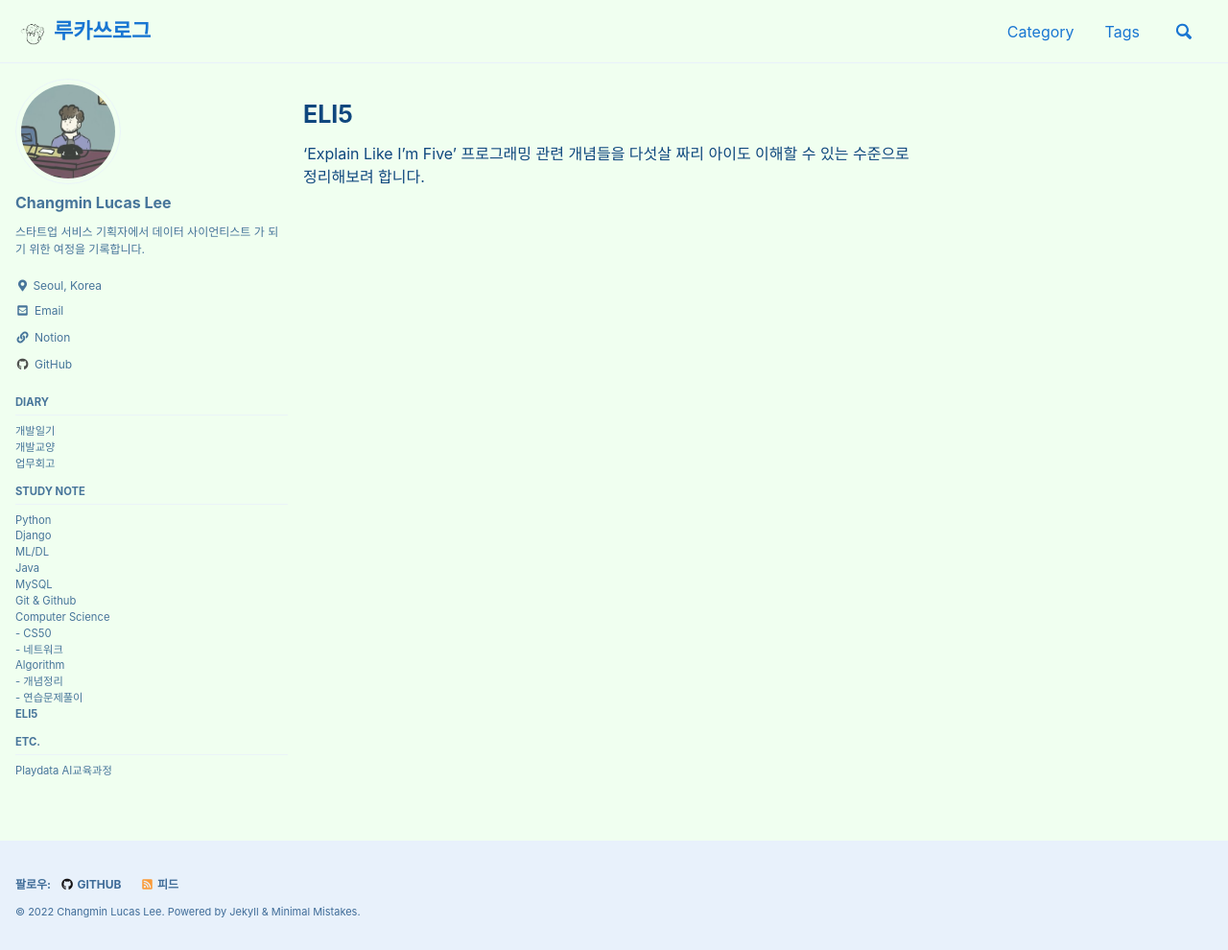
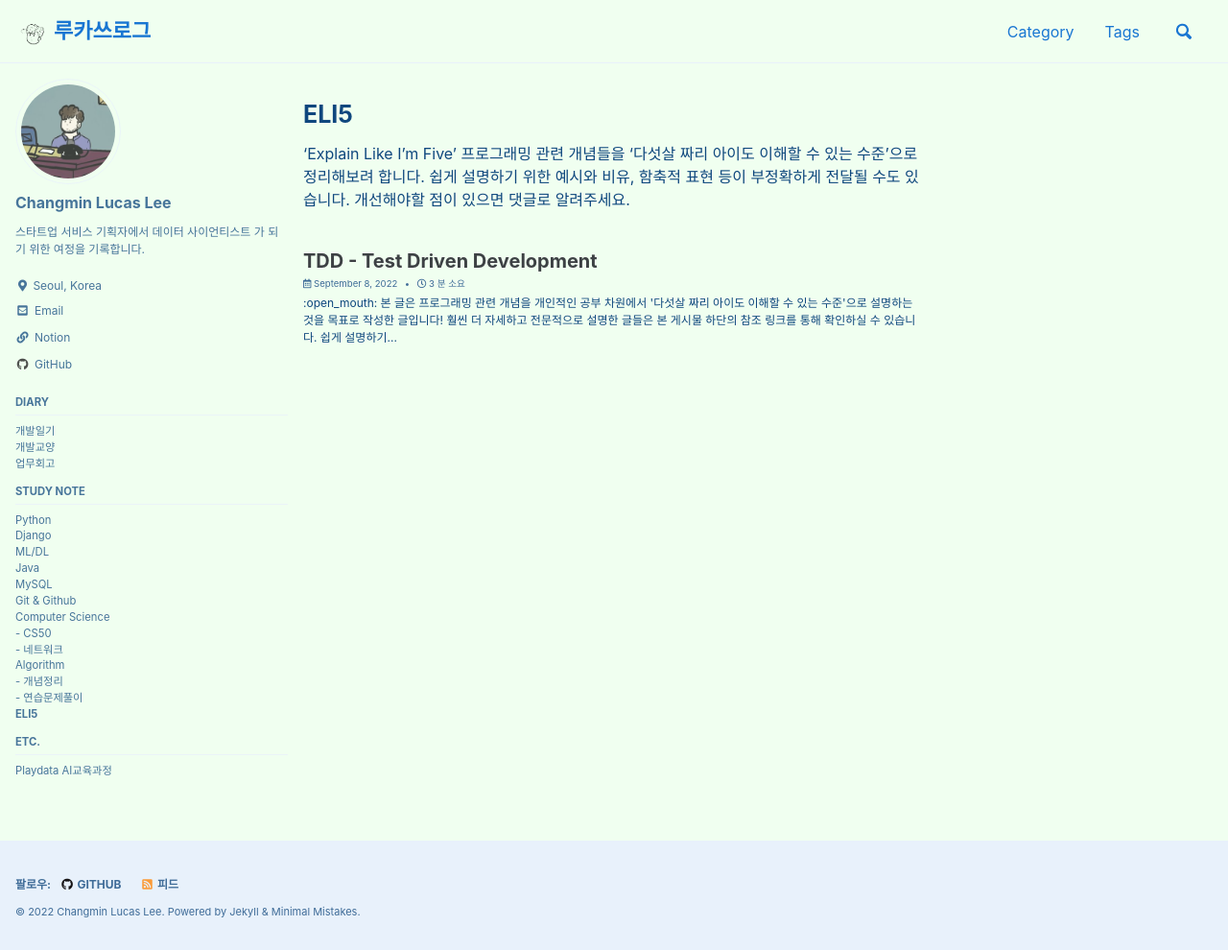
Before and after one commit to lucathree/lucathree.github.io, a Jekyll site: the page built from _pages/study-notes/eli5.md, in a window 1280 px wide and 990 px high. Shown: the whole window at 96% size. Built offline with Jekyll 4.4.1, drawn with Linux system fonts in a browser that asks for light colours; cached includes are drawn as plain includes; some of the changed lines change nothing that is shown.

Commit message:
first eli5 posting - tdd

````diff
--- a/_pages/study-notes/eli5.md
+++ b/_pages/study-notes/eli5.md
@@ -7,4 +7,5 @@
 ---
 
 'Explain Like I'm Five'
-프로그래밍 관련 개념들을 다섯살 짜리 아이도 이해할 수 있는 수준으로 정리해보려 합니다.
+프로그래밍 관련 개념들을 '다섯살 짜리 아이도 이해할 수 있는 수준'으로 정리해보려 합니다.
+쉽게 설명하기 위한 예시와 비유, 함축적 표현 등이 부정확하게 전달될 수도 있습니다. 개선해야할 점이 있으면 댓글로 알려주세요.
--- /dev/null
+++ b/_posts/2022/2022-09-08-TDD.md
@@ -0,0 +1,83 @@
+---
+title: "TDD - Test Driven Development"
+layout: single
+author_profile: true
+read_time: true
+related: true
+categories:
+- ELI5
+tags:
+- 개념정리
+- 공부
+- 개발방법론
+---
+
+
+```
+:open_mouth: 본 글은 프로그래밍 관련 개념을 개인적인 공부 차원에서 '다섯살 짜리 아이도 이해할 수 있는 수준'으로 설명하는 것을 목표로 작성한 글입니다!
+훨씬 더 자세하고 전문적으로 설명한 글들은 본 게시물 하단의 참조 링크를 통해 확인하실 수 있습니다.
+쉽게 설명하기 위한 예시와 비유, 함축적 표현 등이 부정확하게 전달될 수도 있으니 유의해주시고 개선해야할 점이 보인다면 댓글로 알려주세요.
+```
+
+
+# TDD
+Test Driven Development의 약자로 한국어로는 "테스트 주도 개발"이라고 부릅니다.
+기술적인 개념이라기 보다는 '어떻게 하면 개발을 효율적으로 할 수 있을까?'하고 고민한 개발 방법 이론에 가깝습니다. (물론 TDD를 하려면 '테스트 코드'라는 기술적인 부분이 생기지만요!)
+
+공부를 할 때에도 바로 책의 첫 장부터 쭉 읽는 방법이 있는가하면, 수업을 들으면서 진도에 맞춰 예습, 복습을 해서 배운 내용을 더 확실하게 이해하고 기억하는 방법도 있고 깊게 가면 '뽀모도로 공부법' 같은 것들도 있듯이 TDD 역시 개발을 하는 다양한 방법 중 하나일 뿐입니다.
+
+TDD가 제시하는 개발 방법은 계속해서 내가 만든 프로그램을 테스트하면서 코드를 작성하는 것입니다.
+
+'그건 너무 당연한 거 아닌가요?'
+네. 코드를 작성했다면 그게 정상적으로 실행되는지 테스트해보는 것은 너무 당연한 과정일 수도 있습니다. 대다수의 회사들이 QA팀을 두고 테스트만 전문적으로 실행하기도 하니까요.
+
+다만 TDD의 차이점은 만들 기능을 테스트하는 테스트 코드를 먼저 작성해 놓고 거기에 맞춰서 기능을 개발한다는 것입니다. 말그대로 테스트가 개발을 주도하는 것입니다.
+
+
+
+# 테스트
+테스트는 학교에서 치르는 시험과 비슷합니다.
+
+학교에서는 가르친 내용을 학생이 잘 배웠는지 확인해야하는데 단순하게 '넌 뭘 배웠니?'라고 물어보면 필요한 내용을 정확하게 배웠는지 확인하기도 어렵고 오늘은 배워서 잘 대답했던 내용을 내일은 까먹고 대답하지 못하더라도 일일히 확인하기가 어렵습니다. 그래서 학교는 시험을 만들어서 중간고사, 기말고사 같이 주기적으로 배운 내용들을 확인하고 시험지를 통해 학생들이 정확히 어떤 내용들을 알고 있어야하는지 구체적으로 보여줍니다.
+
+TDD에서의 테스트도 같은 역할을 합니다.
+
+우리가 만드려는 프로그램이 입력한 내용에 따라 정확히 어떤 결과값들을 출력해야하는지 확인할 수 있는 테스트 코드를 먼저 작성하고 거기에 맞춰서 개발을 진행하여 작성한 코드가 엉뚱한 결과물을 만들어내지 않도록 확인하면서 개발을 진행하는 것입니다. 이렇게 하면 새로운 기능이 추가될 때마다 사이드이펙트는 없는지 모든 기능을 하나하나 확인할 필요없이 우리가 만든 프로그램에게 시험지 한 장만 주고 모든 문제를 잘 푸는지 확인만 하면 됩니다.
+
+그리고 테스트는 확인하고자 하는 기능의 범위나 목표에 따라 가장 보편적으로 이루어지는 단위(Unit) 테스트부터 Function, Integration, Component, Smoke, E2E, Performance 테스트 등 다양하게 존재합니다.
+
+순서는 테스트를 위한 문제를 내고, 문제를 풀 수 있는 최소한의 코드를 작성하고, 작성한 코드가 문제를 잘 풀면 그 다음에 코드를 개선시키는 과정으로 진행합니다. 이 순서를 각각 Red, Green, Blue 단계라고도 합니다.
+
+
+
+# 장점
+TDD의 장점은 빠르게 프로그램의 문제점을 파악하고 개선시키면서 프로그램을 더욱 튼튼하게 만들어갈 수 있다는 것입니다.
+우리의 학생이 무엇을 모르고 있고, 어떤 과목에 약한지가 채점한 시험지에 모두 보이기 때문이죠.
+
+작성해 놓은 테스트코드를 잘 유지하고 관리하기만 한다면 테스트 실행만으로 문제가 어디에서 발생하는지 확인하기가 쉬워지기 때문에 디버깅에 들어가는 시간이 줄어들고, 반복해서 문제가 생기는 부분들을 확인해가면서 프로그램을 보완한다면 문제가 터지고 나서야 급하게 해당 부분만 겨우 고치는 방식보다 훨씬 더 안정적인 결과물을 만들 수 있을 겁니다.
+
+게다가 개발자의 입장에서는 테스트 코드를 작성하면서 미리 어떤 기능을 만들 것인지 정리하고, 예외사항들을 생각해 볼 수 있기 때문에 설계 시간을 줄일 수도 있습니다.
+
+
+
+# 단점
+TDD의 단점은 개발 속도가 느려질 수 있다는 것입니다.
+
+'엥? TDD를 하면 개발 시간이 줄어든다고 하지 않았나요?'
+장기적으로 봤을 때는 디버깅과 코드 개선에 들어가는 시간이 줄어들지만 바로 내일까지 어떤 기능을 만들어내야 하는 상황에서는 테스트 코드를 작성하는 과정이 추가되기 때문에 상대적으로 할 일이 더 많아지고 개발 시간이 더 길어질 수 있습니다.
+
+모든 '방법론'이 그러하듯 이상적인 상황에서는 기대하는 장점들을 얻을 수 있지만 그렇지 못한 상황에서는 도입하는데 시행착오를 겪고 오히려 단점만 크게 부각될 수 있습니다.
+
+TDD를 도입하기 위해서 테스트 코드 작성 방법에 대해서도 배우고 고민해야하고 회사라면 개인뿐만 아니라 팀원들이 다함께 노력해야 하는데 빠르게 성과를 내는 것이 중요한 환경이라면 오히려 원하는 목표에 도달하기까지 걸리는 시간을 늦출 수도 있게 되는 것이죠.
+
+
+# 결론
+최근 많이 유행하면서 실제로 TDD를 도입한 조직들도 많고 이론적으로는 좋은 방법인 것 같아 공부를 해봤습니다.
+현재 일하고 있는 팀에서도 TDD를 도입하려다가 실패한 케이스가 있어서 당장 적용을 하기는 어려울 것 같지만 우선 장점이 확실하고, 많은 개발조직이 워터폴에서 애자일로 넘어가고 있듯 TDD 역시 한 순간의 유행이 아닌 하나의 문화로 계속해서 자리를 잡아갈 것으로 보여 개인적으로라도 실행을 해보면 좋을 것 같습니다.
+
+### 참고
+- [TEST] 📚 TDD 방법론 (테스트 주도 개발) - 알기 쉽게 정리 (https://inpa.tistory.com/entry/QA-%F0%9F%93%9A-TDD-%EB%B0%A9%EB%B2%95%EB%A1%A0-%ED%85%8C%EC%8A%A4%ED%8A%B8-%EC%A3%BC%EB%8F%84-%EA%B0%9C%EB%B0%9C)
+- [Agile] TDD(테스트 주도 개발)란 (https://gmlwjd9405.github.io/2018/06/03/agile-tdd.html)
+- TDD란? 테스트 주도 개발 (https://hanamon.kr/tdd%EB%9E%80-%ED%85%8C%EC%8A%A4%ED%8A%B8-%EC%A3%BC%EB%8F%84-%EA%B0%9C%EB%B0%9C/)
+- Test-Driven Development // Fun TDD Introduction with JavaScript (https://youtu.be/Jv2uxzhPFl4)
+- 테스트 코드와 TDD 🧪(feat. 프론트엔드, 백엔드를 위한 테스트 코드) (https://youtu.be/Npi21gLIEZM)
````
